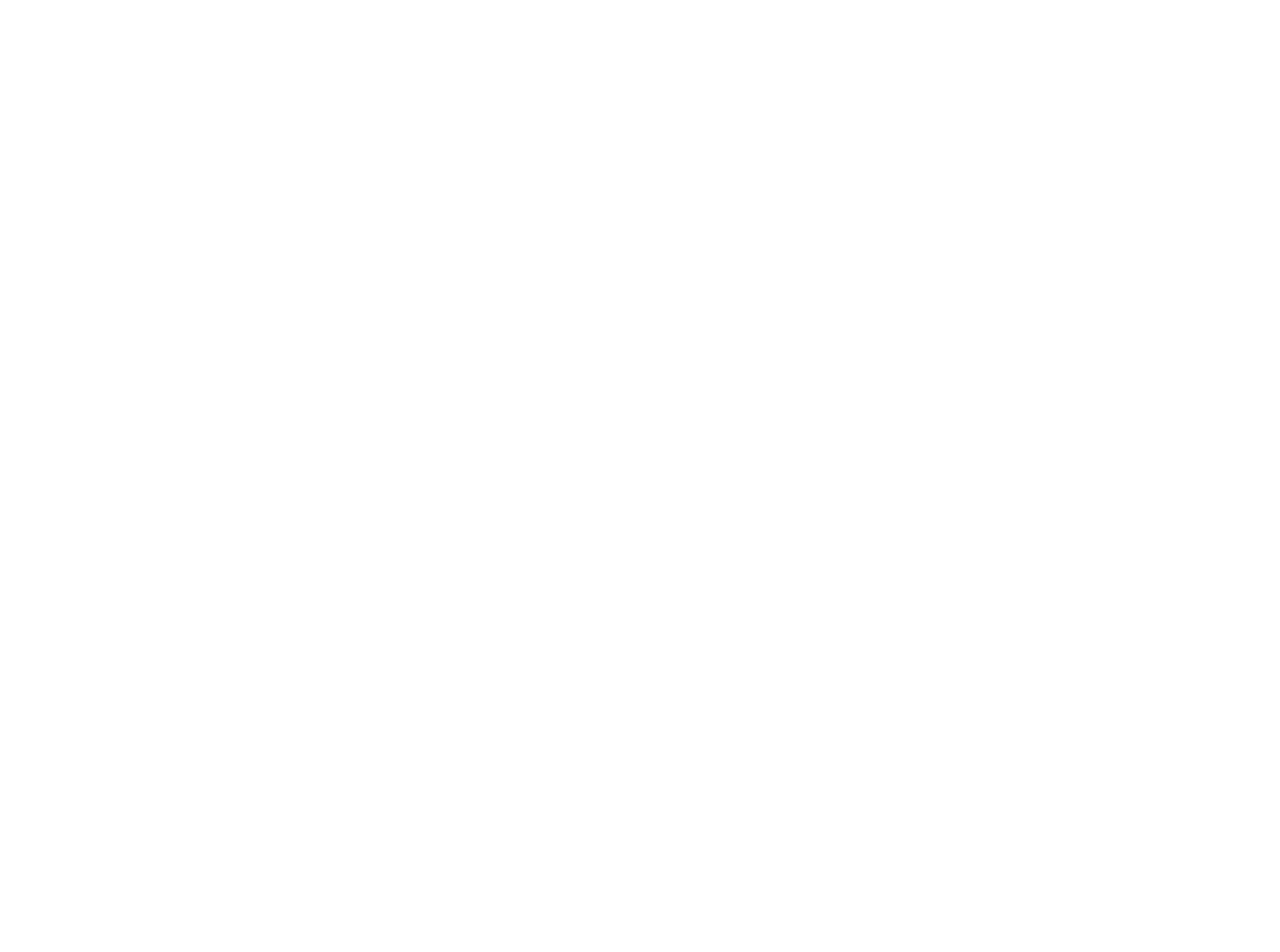
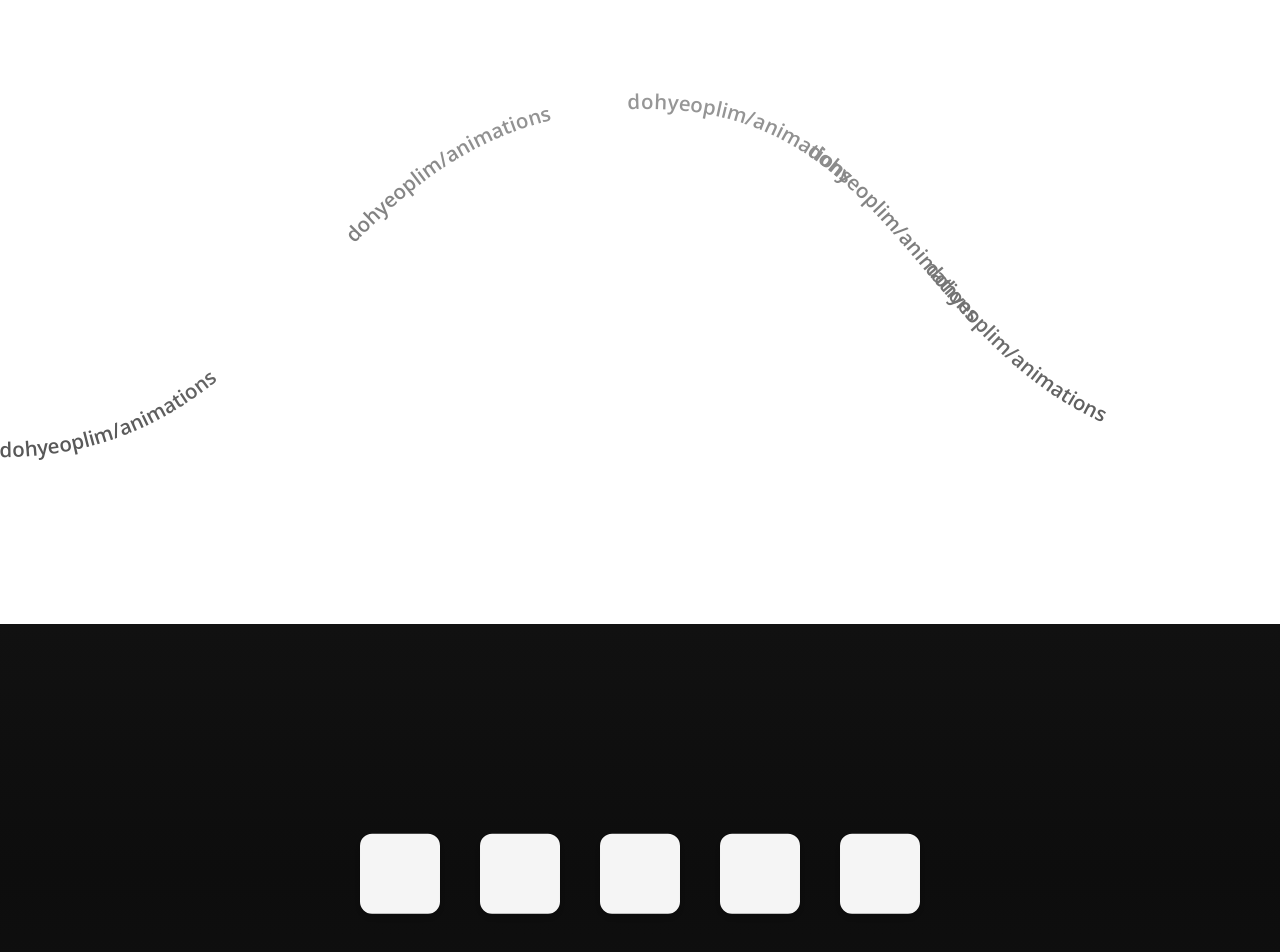
Before and after one commit to dohyeoplim/animations, a Next.js app: page / in a window 1280 px wide. Shown: the part 1855-2807 px from the top of the page. Before the commit the page ends 1859 px from the top, so only its background shows below. Built offline with nearby package versions, Linux system fonts and the light colour scheme.

Commit message:
feat: add TextAlongFooter

```diff
--- a/src/app/page.tsx
+++ b/src/app/page.tsx
@@ -6,6 +6,7 @@
 import TextMaskRevealOnScroll from "@/components/TextMaskRevealOnScroll";
 import ColoredStripCards from "@/components/ColoredStripCards";
 import Section from "@/components/Section";
+import TextAlongFooter from "@/components/TextAlongFooter";
 
 export default function Home() {
     const [isLoading, setIsLoading] = useState(true);
@@ -38,6 +39,8 @@
                     </div>
                 </Section>
             </main>
+
+            <TextAlongFooter />
         </div>
     );
 }
--- /dev/null
+++ b/src/components/TextAlongFooter.tsx
@@ -0,0 +1,110 @@
+"use client";
+
+import { useEffect, useRef } from "react";
+import {
+    motion,
+    MotionValue,
+    useScroll,
+    useTransform,
+    useSpring,
+} from "motion/react";
+
+export default function TextAlongFooter() {
+    const container = useRef<HTMLDivElement>(null);
+    const paths = useRef<Array<SVGTextPathElement>>([]);
+    const { scrollYProgress } = useScroll({
+        target: container,
+        offset: ["start end", "end end"],
+    });
+
+    const animatedProgress = useSpring(scrollYProgress, {
+        stiffness: 50,
+        damping: 20,
+    });
+
+    useEffect(() => {
+        const unsubscribe = animatedProgress.on("change", (e) => {
+            paths.current.forEach((path, i) => {
+                const wave = Math.sin(e * Math.PI * 2 + i) * 10;
+                path?.setAttribute("startOffset", `${i * 20 + wave}%`);
+            });
+        });
+        return () => unsubscribe();
+    }, []);
+
+    return (
+        <div ref={container}>
+            <svg className="w-full mb-40" viewBox="0 0 250 90">
+                <defs>
+                    <linearGradient
+                        id="gradient"
+                        gradientTransform="rotate(90)"
+                    >
+                        <stop offset="0%" stopColor="#999999" />
+                        <stop offset="100%" stopColor="#555555" />
+                    </linearGradient>
+                </defs>
+                <path
+                    fill="none"
+                    id="curve"
+                    d="m0,88.5c61.37,0,61.5-68,126.5-68,58,0,51,68,123,68"
+                />
+                <text className="text-[4px] font-semibold">
+                    {[...Array(5)].map((_, i) => (
+                        <textPath
+                            key={i}
+                            ref={(el) => {
+                                if (el) paths.current[i] = el;
+                            }}
+                            startOffset={`${i * 20}%`}
+                            href="#curve"
+                            style={{
+                                fill: "url(#gradient)",
+                                transition: "fill 0.3s ease",
+                            }}
+                        >
+                            dohyeoplim/animations
+                        </textPath>
+                    ))}
+                </text>
+            </svg>
+
+            <FooterContent scrollProgress={animatedProgress} />
+        </div>
+    );
+}
+
+function FooterContent({
+    scrollProgress,
+}: {
+    scrollProgress: MotionValue<number>;
+}) {
+    const y = useTransform(scrollProgress, [0, 1], [-300, 0]);
+    const rotate = useTransform(scrollProgress, [0, 1], [15, 0]);
+    const scale = useTransform(scrollProgress, [0, 1], [0.9, 1]);
+
+    return (
+        <div className="h-[500px] bg-gradient-to-b from-[#111] via-[#0d0d0d] to-[#111] overflow-hidden">
+            <motion.div
+                style={{ y }}
+                className="h-full flex justify-center items-center gap-10 p-10"
+            >
+                {[...Array(5)].map((_, i) => (
+                    <motion.div
+                        key={i}
+                        style={{
+                            rotate,
+                            scale,
+                        }}
+                        className="w-[80px] h-[80px] rounded-xl bg-neutral-100 hover:bg-neutral-700 transition-colors duration-300 shadow-md flex items-center justify-center"
+                        transition={{
+                            duration: 0.6,
+                            ease: "easeInOut",
+                            delay: i * 0.1,
+                        }}
+                    />
+                ))}
+            </motion.div>
+        </div>
+    );
+}
--- /dev/null
+++ b/src/hooks/useOutsideClick.ts
@@ -0,0 +1,23 @@
+import { useEffect } from "react";
+
+export const useOutsideClick = (
+    ref: React.RefObject<HTMLDivElement | null>,
+    callback: Function
+) => {
+    useEffect(() => {
+        const listener = (event: any) => {
+            if (!ref.current || ref.current.contains(event.target)) {
+                return;
+            }
+            callback(event);
+        };
+
+        document.addEventListener("mousedown", listener);
+        document.addEventListener("touchstart", listener);
+
+        return () => {
+            document.removeEventListener("mousedown", listener);
+            document.removeEventListener("touchstart", listener);
+        };
+    }, [ref, callback]);
+};
```
